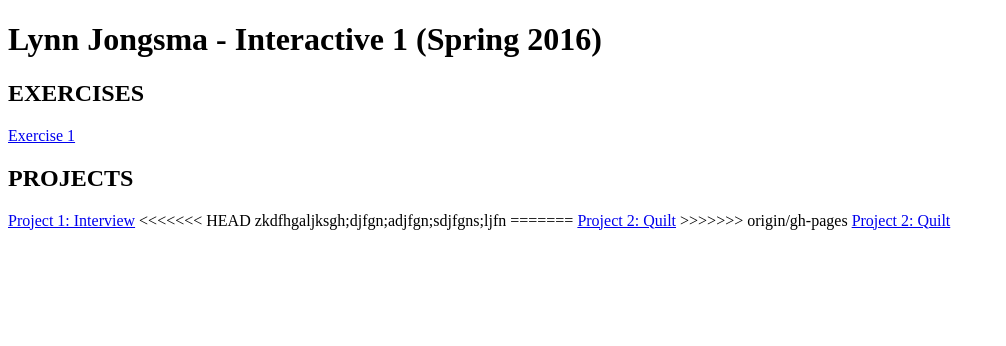
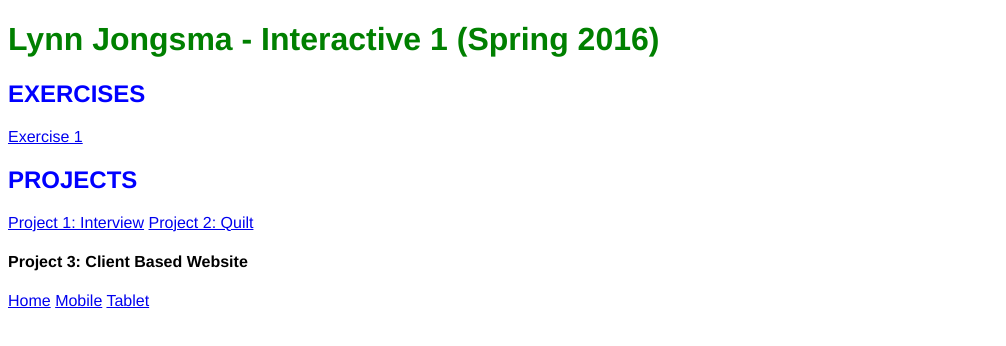
Before and after one commit to linnifin/ah, a plain HTML site: page index.html in a window 1280 px wide. Shown: the whole page, without its empty margins (0-1006 px from the left). Drawn offline with Linux system fonts and the light colour scheme; files that its build step writes are made by us from their sources.

Commit message:
sfssdf
dsefsd

```diff
--- a/index.html
+++ b/index.html
@@ -6,7 +6,7 @@
         <title>Lynn Jongsma</title>
         <meta name="description" content="">
         <meta name="viewport" content="width=device-width">
-        <link rel="stylesheet" href="css/style3.css">
+        <link rel="stylesheet" href="css/styles.css">
     </head>
 
     <body>
@@ -22,14 +22,13 @@
 
         <h2> PROJECTS </h2>
         <a href= "projects/p1/interview_index.html">Project 1: Interview</a>
-<<<<<<< HEAD
-zkdfhgaljksgh;djfgn;adjfgn;sdjfgns;ljfn
-=======
 
         <a href="projects/p2/index.html">Project 2: Quilt</a>
->>>>>>> origin/gh-pages
 
-        <a href="projects/p2/index.html">Project 2: Quilt</a>
+        <h4>Project 3: Client Based Website</h4>
+        <a href="https://marvelapp.com/1da1784">Home</a>
+        <a href="https://marvelapp.com/1e24h74">Mobile</a>
+        <a href="https://marvelapp.com/526e956">Tablet</a>
 
     </body>
 
--- /dev/null
+++ b/styles/styles.css
@@ -0,0 +1,11 @@
+body{
+	font-family:helvetica;
+}
+
+h1{
+	color: green;
+}
+
+h2{
+	color: blue;
+}
```
